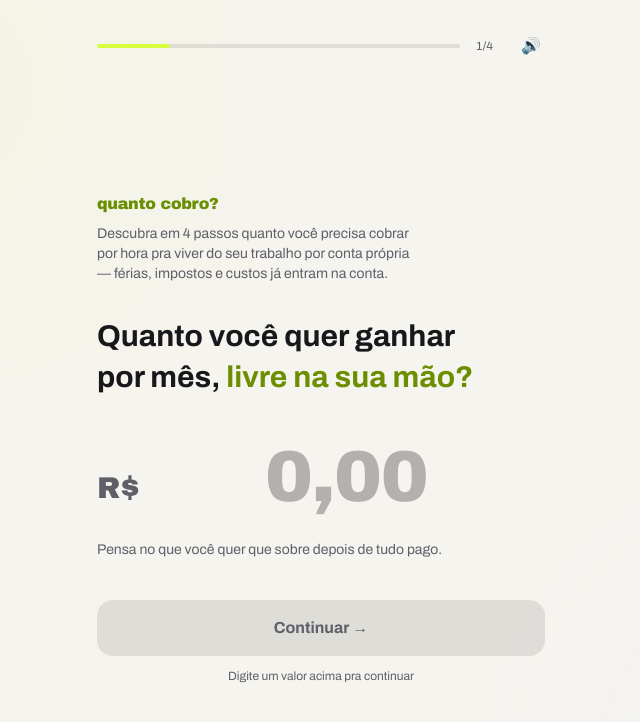
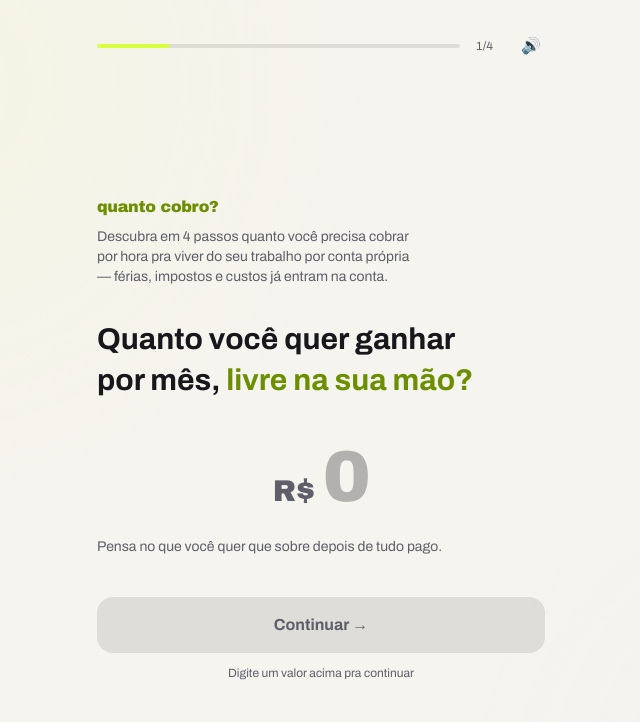
Before and after one commit to beecrepaldi-afk/QuantoCobrar, a React (Vite) app: page / in a window 1280 px wide. Shown: the top 722 px of the page, without its empty margins (319-959 px from the left). Built offline with nearby package versions, Linux system fonts and the light colour scheme.

Commit message:
dfghdfgh

```diff
--- a/src/components/Resultado.jsx
+++ b/src/components/Resultado.jsx
@@ -51,7 +51,7 @@ export default function Resultado({ dados, set, voltar }) {
             <CountUp value={r.hora} format={(v) => fmtBRL(v)} />
           </div>
           <p className="text-mut text-sm mb-8">
-            Com margem de negociação: <strong className="text-paper">{fmtBRL(r.horaComMargem)}/h</strong>
+            Cobre <strong className="text-paper">{fmtBRL(r.horaComMargem)}/h</strong> pra ter 15% de espaço pra dar desconto sem sair no prejuízo.
           </p>
 
           <div className="grid grid-cols-2 gap-3 mb-10">
--- a/src/components/ui.jsx
+++ b/src/components/ui.jsx
@@ -80,11 +80,15 @@ export function Button({ children, onClick, disabled, variant = 'primary', class
 /* Input de moeda BRL que formata enquanto digita */
 export function CurrencyInput({ value, onChange, autoFocus, big = false, id, label }) {
   const [focused, setFocused] = useState(false)
+  // versão grande (tela inicial): sem centavos — ninguém sonha com salário quebrado
   const format = (cents) =>
-    (cents / 100).toLocaleString('pt-BR', { minimumFractionDigits: 2, maximumFractionDigits: 2 })
+    big
+      ? Math.round(cents / 100).toLocaleString('pt-BR')
+      : (cents / 100).toLocaleString('pt-BR', { minimumFractionDigits: 2, maximumFractionDigits: 2 })
   const handle = (e) => {
     const digits = e.target.value.replace(/\D/g, '')
-    onChange(digits ? Math.min(Number(digits), 99999999999) : 0)
+    const n = digits ? Number(digits) : 0
+    onChange(Math.min(big ? n * 100 : n, 99999999999))
   }
 
   if (!big)
@@ -111,16 +115,17 @@ export function CurrencyInput({ value, onChange, autoFocus, big = false, id, lab
       <div className="relative inline-grid num-display text-6xl sm:text-7xl">
         {/* espelho invisível: dimensiona o grid pro tamanho exato do texto */}
         <span className="invisible col-start-1 row-start-1 whitespace-pre" aria-hidden="true">
-          {value ? format(value) : '0,00'}
+          {value ? format(value) : '0'}
         </span>
         <input
           id={id}
           aria-label={label}
           inputMode="numeric"
           autoFocus={autoFocus}
-          className="no-spin col-start-1 row-start-1 w-full bg-transparent text-center text-paper placeholder:text-paper/30 focus:outline-none caret-transparent"
+          size={1}
+          className="no-spin absolute inset-0 w-full min-w-0 bg-transparent text-center text-paper placeholder:text-paper/30 focus:outline-none caret-transparent"
           value={value ? format(value) : ''}
-          placeholder="0,00"
+          placeholder="0"
           onChange={handle}
           onFocus={() => setFocused(true)}
           onBlur={() => setFocused(false)}
--- a/src/shareCard.js
+++ b/src/shareCard.js
@@ -67,7 +67,7 @@ export async function gerarCard({ hora, horaComMargem, ferias, horasDia }) {
 
   ctx.fillStyle = '#f6f4ef'
   ctx.font = '400 40px "Archivo", sans-serif'
-  ctx.fillText(`com margem de negociação: ${brl(horaComMargem)}/h`, 80, heroY + 90)
+  ctx.fillText(`ou ${brl(horaComMargem)}/h com 15% de folga pra negociar`, 80, heroY + 90)
 
   // stats secundários
   const stats = [
```
